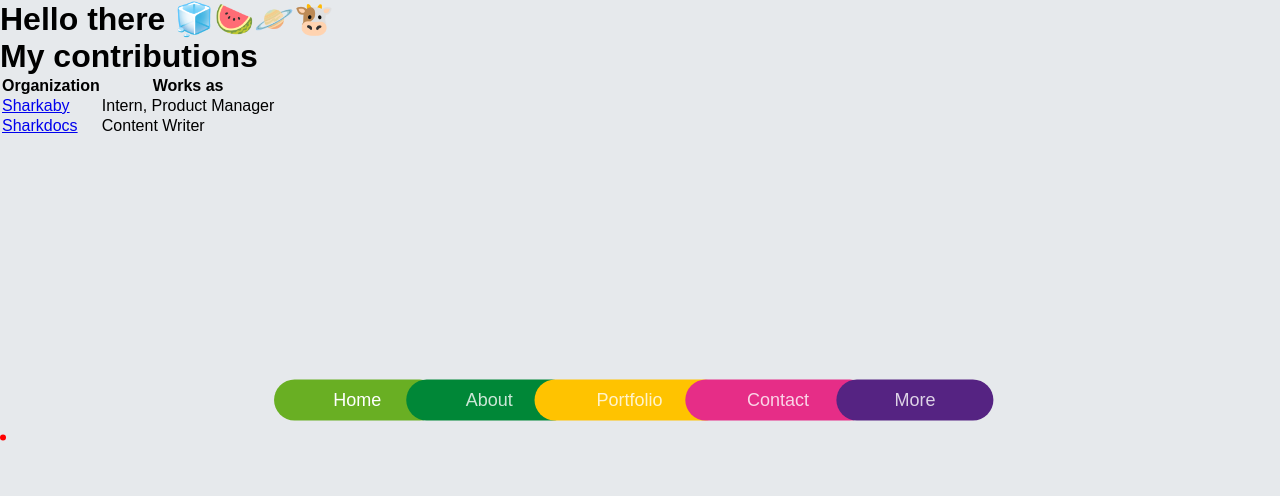
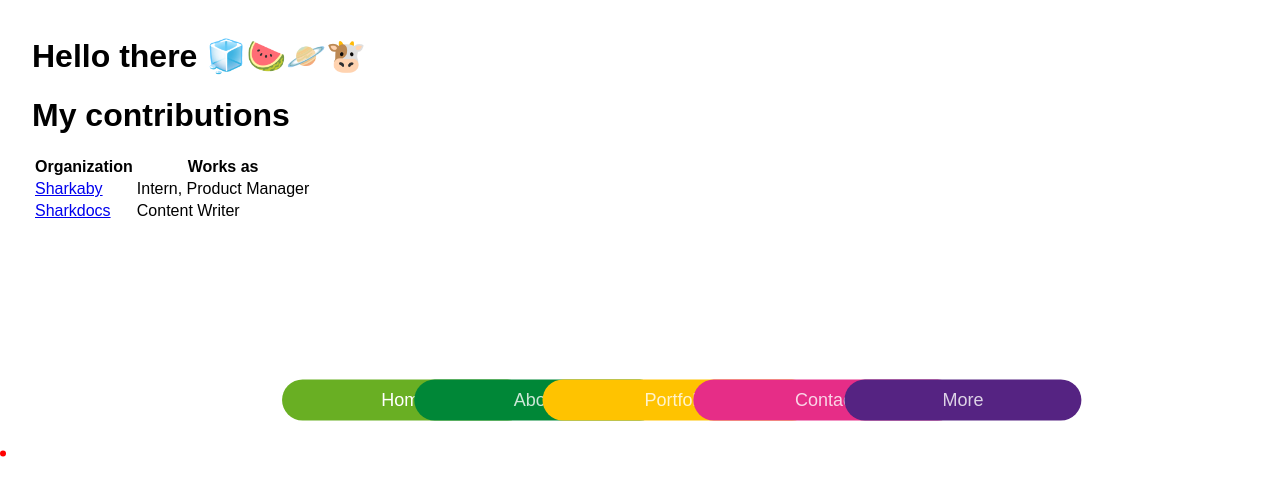
Before and after one commit to 0u4/0u4.github.io, a plain HTML site: page index.html in a window 1280 px wide. Drawn offline with Linux system fonts and the light colour scheme; a web font is replaced by a local one.

Commit message:
Update style.css

```diff
--- a/style.css
+++ b/style.css
@@ -4,15 +4,39 @@
   font-weight: 400;
   src: url(https://fonts.gstatic.com/s/sourcesanspro/v21/6xK3dSBYKcSV-LCoeQqfX1RYOo3qOK7g.ttf) format('truetype');
 }
-* {
-  box-sizing: border-box;
-  padding: 0;
-  margin: 0;
+
+
+:root {
+  font-size: 16px;
+  font-family: 'Open Sans';
+  --text-primary: #b6b6b6;
+  --text-secondary: #ececec;
+  --bg-primary: #23232e;
+  --bg-secondary: #141418;
+  --transition-speed: 600ms;
 }
+
 body {
   font-family: 'Source Sans Pro', sans-serif;
-  background-color: #e6e9ec;
+  color: black;
+  background-color: white;
+  margin: 0;
+  padding: 0;
 }
+
+body::-webkit-scrollbar {
+  width: 0.25rem;
+}
+
+body::-webkit-scrollbar-track {
+  background: #1e1e24;
+}
+
+body::-webkit-scrollbar-thumb {
+  background: #6649b8;
+}
+
+
 nav {
   position: fixed;
   top: 50%;
@@ -76,3 +100,8 @@ nav .dot {
   border-radius: 50%;
   transition-duration: 0.5s;
 }
+
+main {
+  margin-left: 1rem;
+  padding: 1rem;
+}
```
